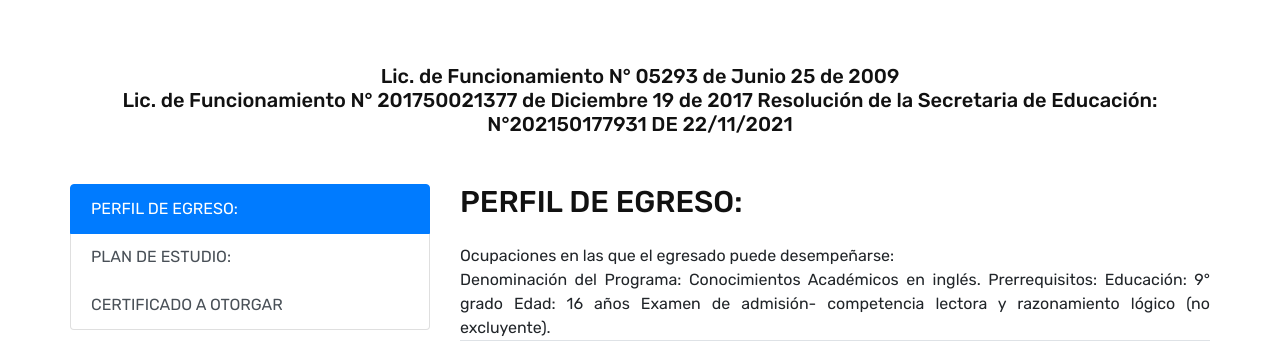
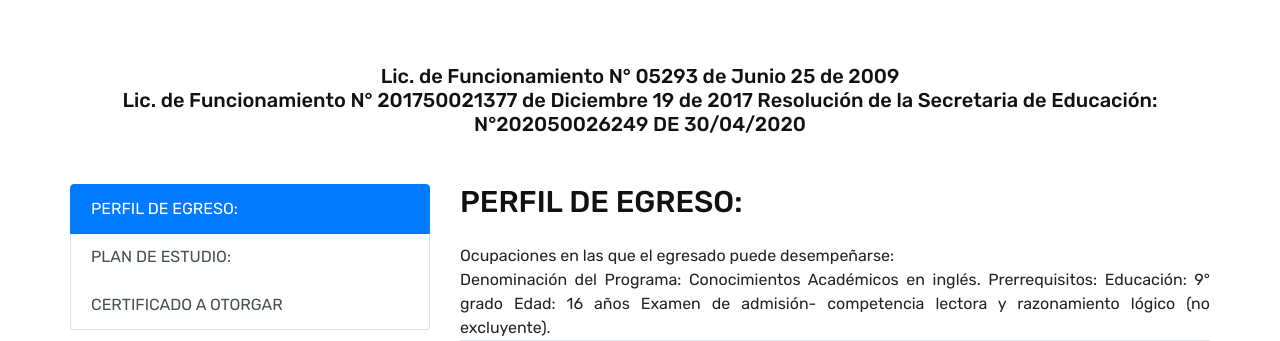
Before and after one commit to softwarejhond/PAGINA-WEB-CENDI, a PHP site: page /ingles.php in a window 1280 px wide. Shown: the part 810-1151 px from the top of the page. Run offline with PHP 8.4, Linux system fonts and the light colour scheme; some libraries are stand-ins or nearby versions.

Commit message:
update information in courses

```diff
--- a/desarrolloSoftware.php
+++ b/desarrolloSoftware.php
@@ -35,7 +35,7 @@
                         <div class="post-thumb set-bg" data-setbg="img/sliders/software.png"></div>
                         <br>
                         <h5 style="text-align: center;">Lic. de Funcionamiento N° 05293 de Junio 25 de 2009<br>
-                            Lic. de Funcionamiento N° 201750021377 de Diciembre 19 de 2017 Resolución de la Secretaria de Educación: <br>N°202150177931 DE 22/11/2021</h5>
+                            Lic. de Funcionamiento N° 201750021377 de Diciembre 19 de 2017 Resolución de la Secretaria de Educación: <br>N°202050026249 DE 30/04/2020</h5>
                             <br>
                             <br>
                             <div class="row">
--- a/ingles.php
+++ b/ingles.php
@@ -40,8 +40,7 @@
               <h5 style="text-align: center">
                 Lic. de Funcionamiento N° 05293 de Junio 25 de 2009<br />
                 Lic. de Funcionamiento N° 201750021377 de Diciembre 19 de 2017
-                Resolución de la Secretaria de Educación: <br />N°202150177931
-                DE 22/11/2021
+                Resolución de la Secretaria de Educación: <br />N°202050026249 DE 30/04/2020
               </h5>
               <br />
               <br />
--- a/recepcionhotelera.php
+++ b/recepcionhotelera.php
@@ -35,7 +35,7 @@
                         <div class="post-thumb set-bg" data-setbg="img/sliders/hotelera.png"></div>
                         <br>
                         <h5 style="text-align: center;">Lic. de Funcionamiento N° 05293 de Junio 25 de 2009<br>
-                            Lic. de Funcionamiento N° 201750021377 de Diciembre 19 de 2017 Resolución de la Secretaria de Educación: <br>N°202150177931 DE 22/11/2021</h5>
+                            Lic. de Funcionamiento N° 201750021377 de Diciembre 19 de 2017 Resolución de la Secretaria de Educación: <br>N°202050026249 DE 30/04/2020</h5>
                             <br>
                             <br>
                             <div class="row">
```
Also changed, not shown: 3 other files.
